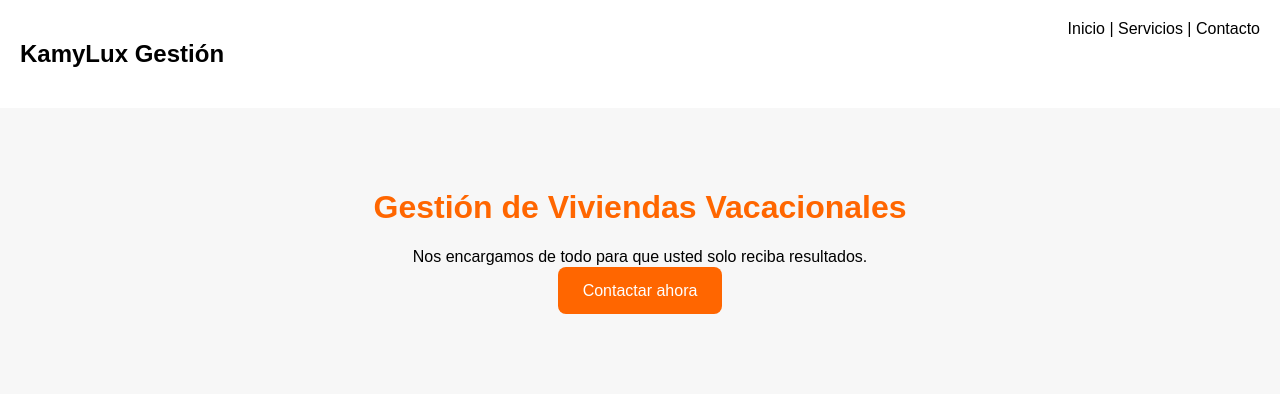
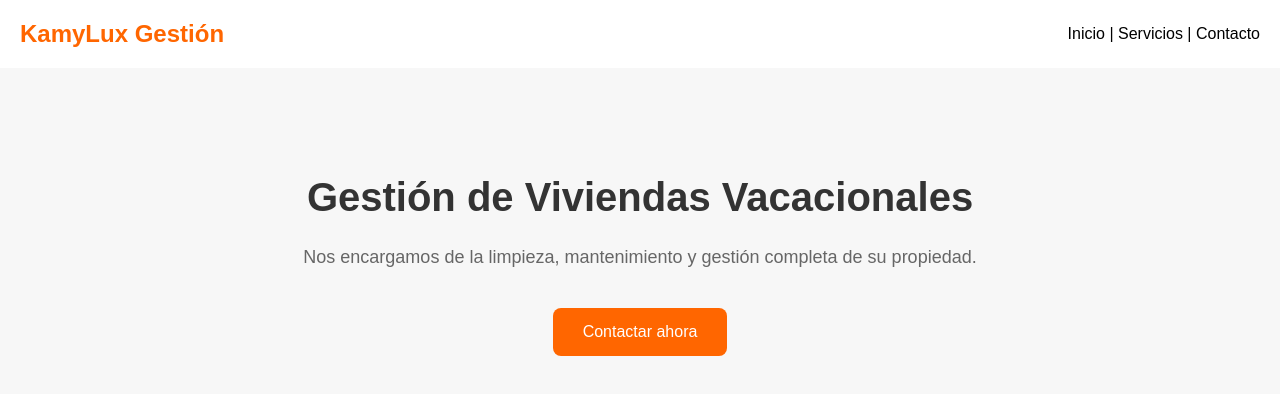
Before and after one commit to lucaannoni67-droid/kamyluxgestione, a plain HTML site: page index.html in a window 1280 px wide. Drawn offline with Linux system fonts and the light colour scheme.

Commit message:
Refactor styles and update hero section text
Updated styles and text content in index.html.

```diff
--- a/index.html
+++ b/index.html
@@ -4,14 +4,55 @@
   <meta charset="UTF-8">
   <meta name="viewport" content="width=device-width, initial-scale=1.0">
   <title>KamyLux Gestión</title>
+
   <style>
-    body {font-family: Arial; margin:0; background:#f7f7f7;}
-    header {padding:20px; background:#fff; display:flex; justify-content:space-between;}
-    h1 {color:#ff6600;}
-    .hero {padding:60px; text-align:center;}
-    .btn {background:#ff6600; color:#fff; padding:15px 25px; text-decoration:none; border-radius:8px;}
+    body {
+      font-family: Arial, sans-serif;
+      margin: 0;
+      background: #f7f7f7;
+    }
+
+    header {
+      background: white;
+      padding: 20px;
+      display: flex;
+      justify-content: space-between;
+      align-items: center;
+    }
+
+    header h2 {
+      margin: 0;
+      color: #ff6600;
+    }
+
+    .hero {
+      text-align: center;
+      padding: 80px 20px;
+    }
+
+    .hero h1 {
+      font-size: 40px;
+      color: #333;
+    }
+
+    .hero p {
+      font-size: 18px;
+      color: #666;
+      margin: 20px 0;
+    }
+
+    .btn {
+      background: #ff6600;
+      color: white;
+      padding: 15px 30px;
+      text-decoration: none;
+      border-radius: 8px;
+      display: inline-block;
+      margin-top: 20px;
+    }
   </style>
 </head>
+
 <body>
 
 <header>
@@ -21,7 +62,7 @@
 
 <div class="hero">
   <h1>Gestión de Viviendas Vacacionales</h1>
-  <p>Nos encargamos de todo para que usted solo reciba resultados.</p>
+  <p>Nos encargamos de la limpieza, mantenimiento y gestión completa de su propiedad.</p>
   <a href="#" class="btn">Contactar ahora</a>
 </div>
 
```
